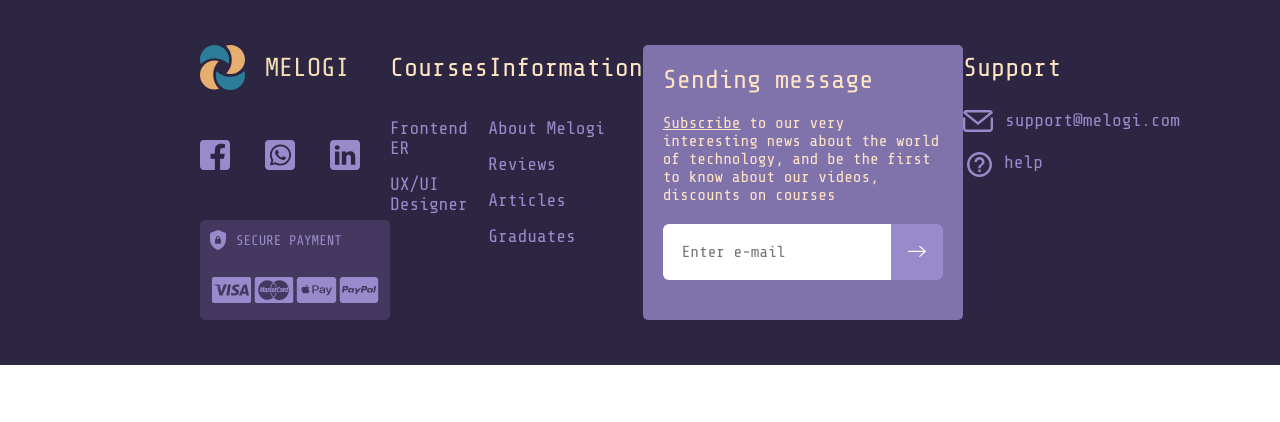
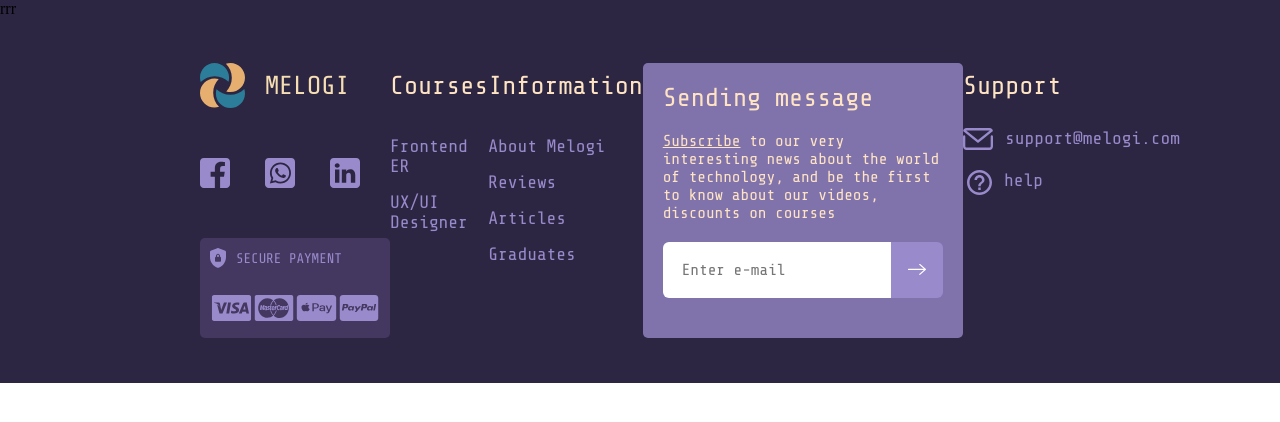
Before and after one commit to Melok90/Programming-School-Website, a plain HTML site: page index.html in a window 1280 px wide. Drawn offline with nearby package versions, Linux system fonts and the light colour scheme.

Commit message:
first _4

```diff
--- a/index.html
+++ b/index.html
@@ -12,7 +12,7 @@
     <header class="header-wrapper">
       <nav class="navigation-section">
         <div></div>
-        <div></div>
+        <div>rrr</div>
         <div></div>
       </nav>
     </header>
```
Also changed, not shown: 1 other file.
